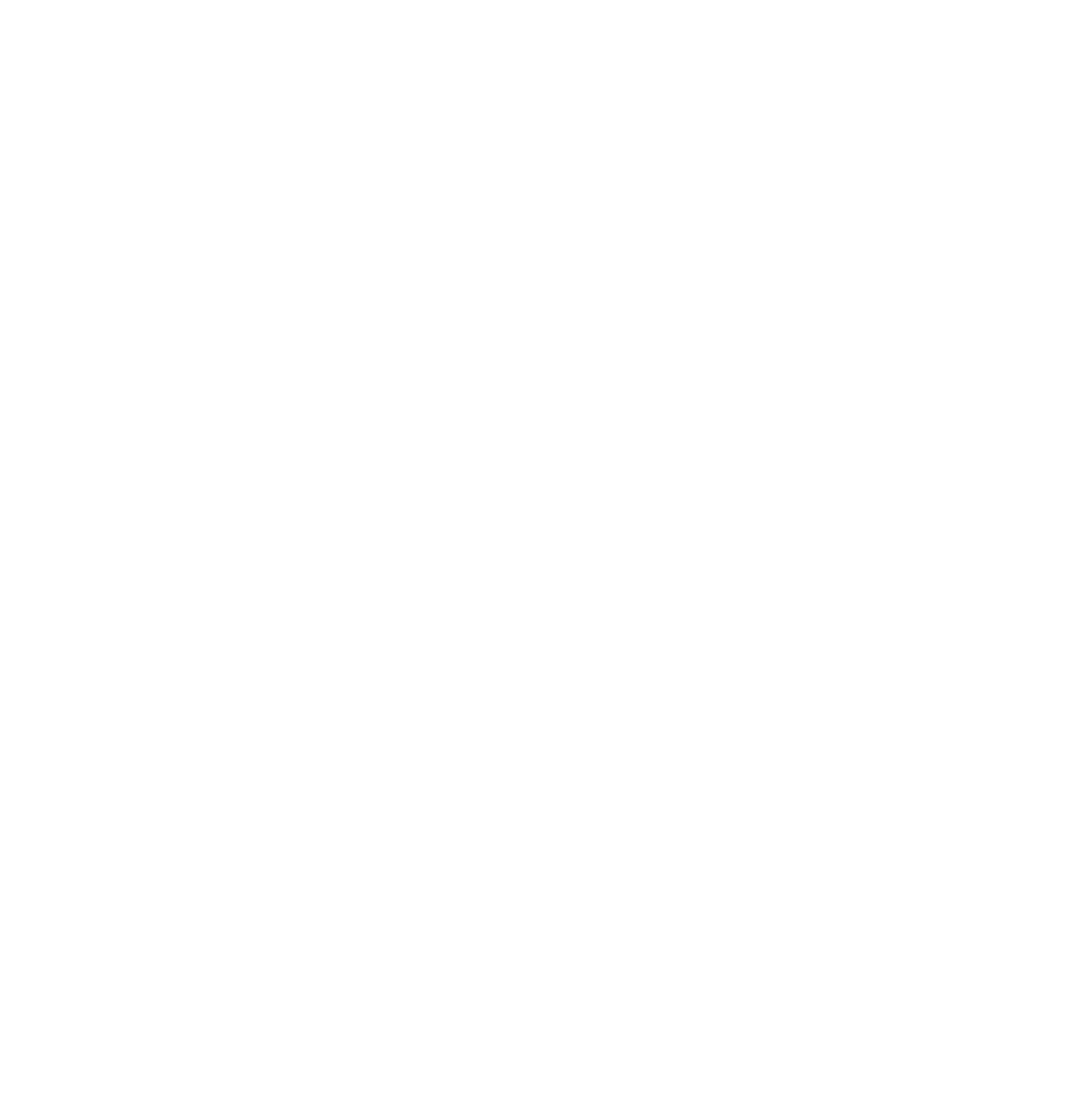
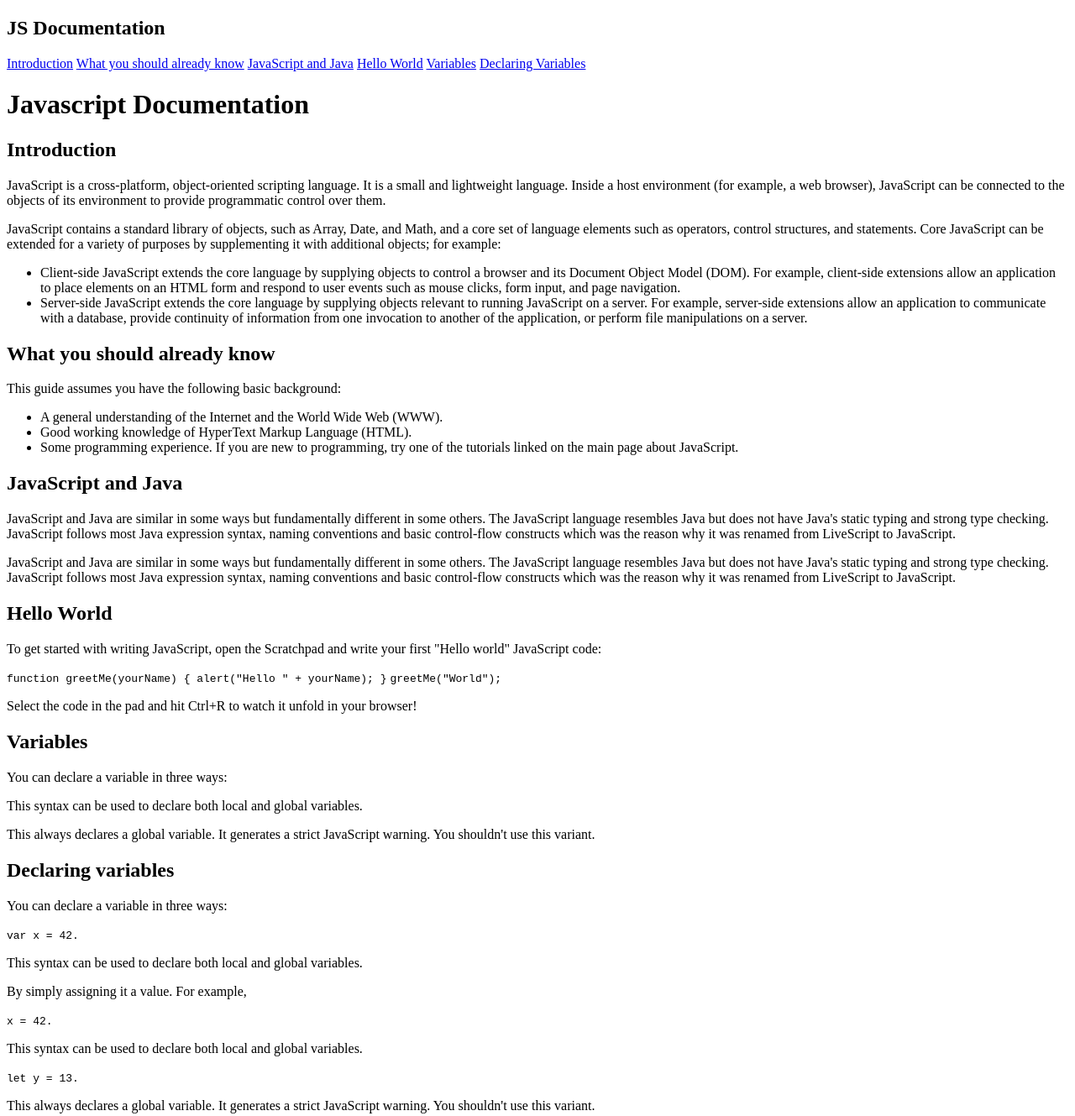
Before and after one commit to Gnwin/Godwin-Shingirayi-project, a plain HTML site: page index.html in a window 1280 px wide. Shown: the whole page at 84% size. Before the commit the page ends 800 px from the top, so only its background shows below. Drawn offline with Linux system fonts and the light colour scheme.

Commit message:
added html content userstory13

```diff
--- a/index.html
+++ b/index.html
@@ -7,20 +7,83 @@
   </head>
 
   <body>
+  <main id="main-doc">
+    <nav id="navbar">
+      <header><h1>JS Documentation</h1></header>
+      <a href="#introduction" class="nav-link">Introduction</a>
+      <a href="#What_you_should_already_know" class="nav-link">What you should already know</a>
+      <a href="#JavaScript_and_Java" class="nav-link">JavaScript and Java</a>
+      <a href="#Hello_World" class="nav-link">Hello World</a>
+      <a href="#Variables" class="nav-link">Variables</a>
+      <a href="#Declaring_variables" class="nav-link">Declaring Variables</a>
+    </nav>
+
+    <h1 id="title">Javascript Documentation</h1>
+
+    <section class="main-section" id="introduction">
+        <header><h2>Introduction</h2></header>
+        <p>JavaScript is a cross-platform, object-oriented scripting language. It is a small and lightweight language. Inside a host environment (for example, a web browser), JavaScript can be connected to the objects of its environment to provide programmatic control over them.</p>
+        <p>JavaScript contains a standard library of objects, such as Array, Date, and Math, and a core set of language elements such as operators, control structures, and statements. Core JavaScript can be extended for a variety of purposes by supplementing it with additional objects; for example:</p>
+        <ul>
+          <li>Client-side JavaScript extends the core language by supplying objects to control a browser and its Document Object Model (DOM). For example, client-side extensions allow an application to place elements on an HTML form and respond to user events such as mouse clicks, form input, and page navigation.</li>
+          <li>Server-side JavaScript extends the core language by supplying objects relevant to running JavaScript on a server. For example, server-side extensions allow an application to communicate with a database, provide continuity of information from one invocation to another of the application, or perform file manipulations on a server.</li>
+        </ul>
+    </section>
+
+    <section class="main-section" id="What_you_should_already_know">
+      <header><h2>What you should already know</h2></header>
+      <p>This guide assumes you have the following basic background:</p>
+      <ul>
+        <li>A general understanding of the Internet and the World Wide Web (WWW).</li>
+        <li>Good working knowledge of HyperText Markup Language (HTML).</li>
+        <li>Some programming experience. If you are new to programming, try one of the tutorials linked on the main page about JavaScript.</li>
+      </ul>
+    </section>
+
+    <section class="main-section" id="JavaScript_and_Java">
+      <header><h2>JavaScript and Java</h2></header>
+      <p>JavaScript and Java are similar in some ways but fundamentally different in some others. The JavaScript language resembles Java but does not have Java's static typing and strong type checking. JavaScript follows most Java expression syntax, naming conventions and basic control-flow constructs which was the reason why it was renamed from LiveScript to JavaScript.</p>
+      <p>JavaScript and Java are similar in some ways but fundamentally different in some others. The JavaScript language resembles Java but does not have Java's static typing and strong type checking. JavaScript follows most Java expression syntax, naming conventions and basic control-flow constructs which was the reason why it was renamed from LiveScript to JavaScript.</p>
+    </section>
+
+    <section class="main-section" id="Hello_World">
+      <header><h2>Hello World</h2></header>
+      <p>To get started with writing JavaScript, open the Scratchpad and write your first "Hello world" JavaScript code:</p>
+      <code>function greetMe(yourName) { alert("Hello " + yourName); }</code>
+      <code>greetMe("World");</code>
+      <p>Select the code in the pad and hit Ctrl+R to watch it unfold in your browser!</p>
+    </code>
+
+    <section class="main-section" id="Variables">
+      <header><h2>Variables</h2></header>
+      <p>You can declare a variable in three ways:</p>
+      <p>This syntax can be used to declare both local and global variables.</p>
+      <p>This always declares a global variable. It generates a strict JavaScript warning. You shouldn't use this variant.</p>
+    </section>
+
+    <section class="main-section" id="Declaring_variables">
+      <header><h2>Declaring variables</h2></header>
+      <p>You can declare a variable in three ways:</p>
+      <code>var x = 42.</code>
+      <p>This syntax can be used to declare both local and global variables.</p>
+      <p>By simply assigning it a value. For example,</p>
+      <code>x = 42.</code>
+      <p>This syntax can be used to declare both local and global variables.</p>
+      <code>let y = 13.</code>
+      <p>This always declares a global variable. It generates a strict JavaScript warning. You shouldn't use this variant.</p>
+    </section>
+
+
+
+  </main>
+
+
+
+
+
+
     <script src="https://cdn.freecodecamp.org/testable-projects-fcc/v1/bundle.js"></script>
 
-    <!--
-
-    Hello Camper!
-
-    For now, the test suite only works in Chrome!
-    Please read the README below in the JS Editor before beginning.
-    Feel free to delete this message once you have read it.
-    Good luck and Happy Coding!
-
-    - The freeCodeCamp Team
-
-    -->
     <script  src="js/index.js"></script>
   </body>
 </html>
```
